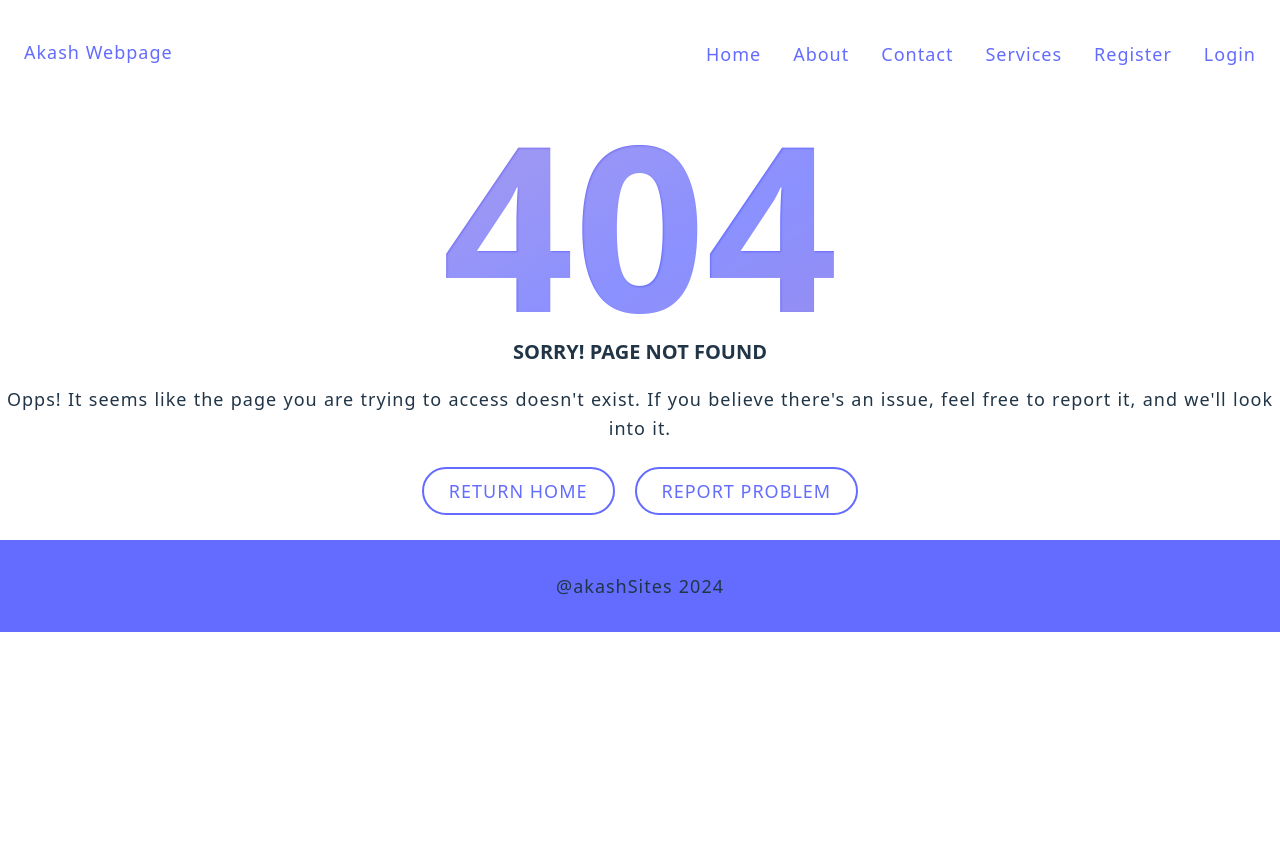
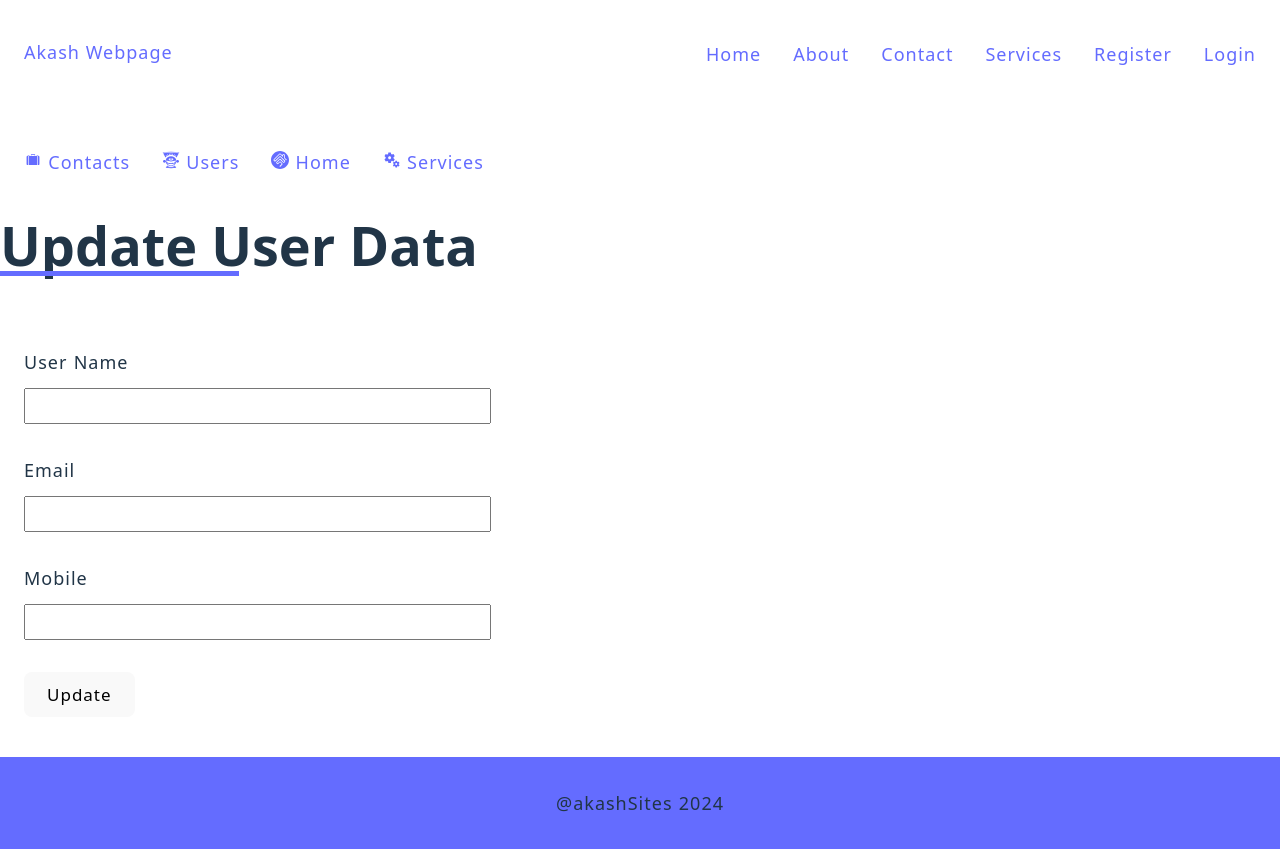
Before and after one commit to shazamakash1/MERNSTACK_UPDATED, a React (Vite) app in the folder client/: page /admin/users/1/edit in a window 1280 px wide. Before the commit the page ends 800 px from the top, so only its background shows below. Built offline with nearby package versions, Linux system fonts and the light colour scheme; no server answers.

Commit message:
adding the update page of the present user

```diff
--- a/client/src/App.jsx
+++ b/client/src/App.jsx
@@ -12,6 +12,7 @@
 import { AdminLayout } from "./components/layouts/Admin-Layout";
 import { AdminContacts } from "./pages/Admin-Contacts";
 import { AdminUsers } from "./pages/Admin-Users";
+import { AdminUpdate } from "./pages/Admin-Update";
 
 const App = () => {
   return (
@@ -33,6 +34,7 @@
           <Route path="/admin" element={<AdminLayout />}>
             <Route path="users" element ={<AdminUsers />}/>
             <Route path="contact" element ={<AdminContacts/>}/>
+            <Route path="users/:id/edit" element={<AdminUpdate />} />
           </Route>
           {/* nested route end */}
         </Routes>
--- /dev/null
+++ b/client/src/pages/Admin-Update.jsx
@@ -0,0 +1,106 @@
+import { useEffect, useState } from "react";
+import { useParams } from "react-router-dom";
+import { useAuth } from "../store/auth";
+
+export const AdminUpdate = () => {
+  const [data, setData] = useState({
+    username: "",
+    email: "",
+    phone: "",
+  });
+
+  const params = useParams();
+  const { authorizationToken } = useAuth();
+
+  //get single user data
+
+  const getSingleUserData = async () => {
+    try {
+      const response = await fetch(
+        `http://localhost:5000/api/admin/users/${params.id}`,
+        {
+          method: "GET",
+          headers: {
+            Authorization: authorizationToken,
+          },
+        }
+      );
+      const data = await response.json();
+      console.log(`Single User data:-> ${data}`);
+      setData(data);
+
+      // if (response.ok) {
+      //   toast.success("User Deleted");
+      //   getSingleUserData();
+      // }
+    } catch (error) {
+      //   toast.error("User Deletion Unsuccessful");
+      console.log(error);
+    }
+  };
+
+  useEffect(() => {
+    getSingleUserData();
+  }, []);
+
+  const handleInput = () => {};
+  return (
+    <>
+      <section className="section-contact">
+        <div className="contact-content container">
+          <h1 className="main-heading">Update User Data</h1>
+        </div>
+
+        {/* contact page main */}
+        <div className="container grid grid-two-cols">
+          {/* contact form content */}
+          <section className="section-form">
+            <form>
+              <div>
+                <label htmlFor="username">User Name</label>
+                <input
+                  type="text"
+                  name="username"
+                  id="username"
+                  autoComplete="off"
+                  value={data.username}
+                  onChange={handleInput}
+                  required
+                />
+              </div>
+
+              <div>
+                <label htmlFor="email">Email</label>
+                <input
+                  type="email"
+                  name="email"
+                  id="email"
+                  autoComplete="off"
+                  value={data.email}
+                  onChange={handleInput}
+                  required
+                />
+              </div>
+
+              <div>
+                <label htmlFor="phone">Mobile</label>
+                <input
+                  type="phone"
+                  name="phone"
+                  id="phone"
+                  autoComplete="off"
+                  value={data.phone}
+                  onChange={handleInput}
+                  required
+                />
+              </div>
+              <div>
+                <button type="submit">Update</button>
+              </div>
+            </form>
+          </section>
+        </div>
+      </section>
+    </>
+  );
+};
```
